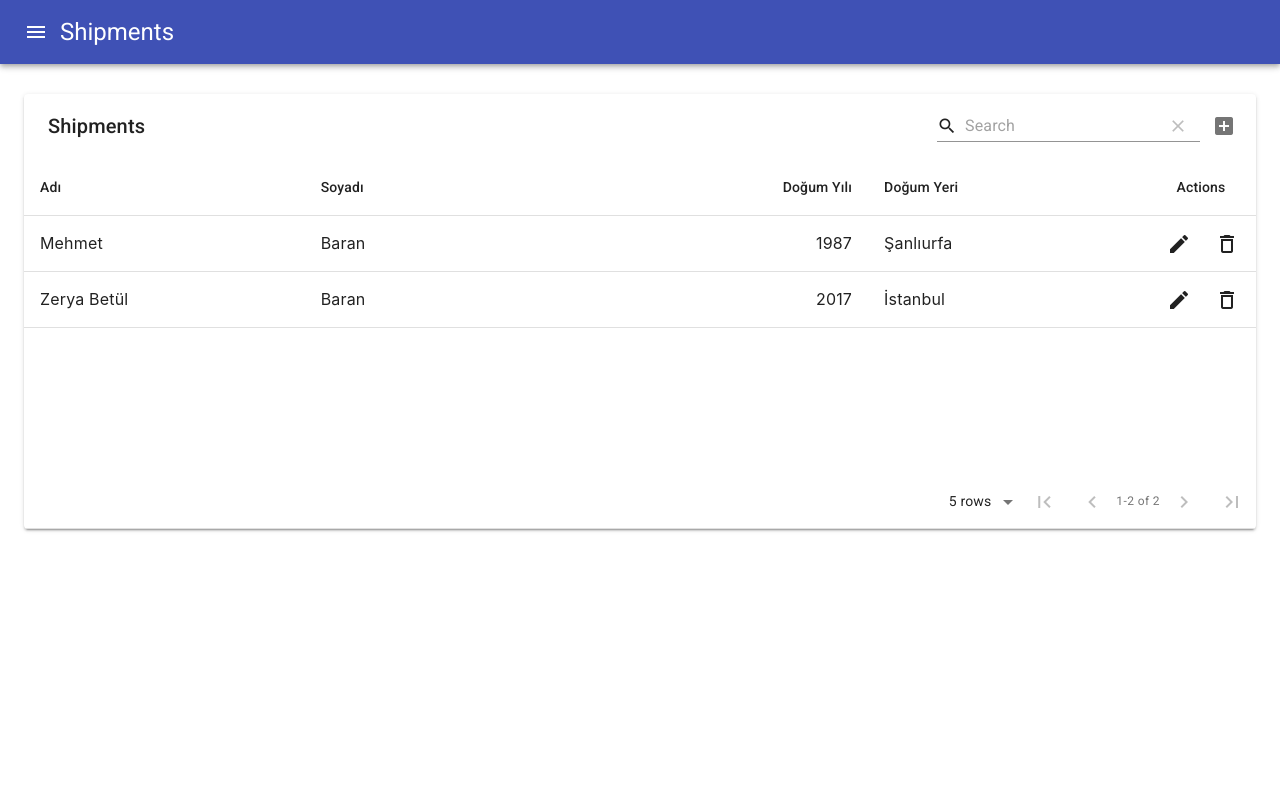
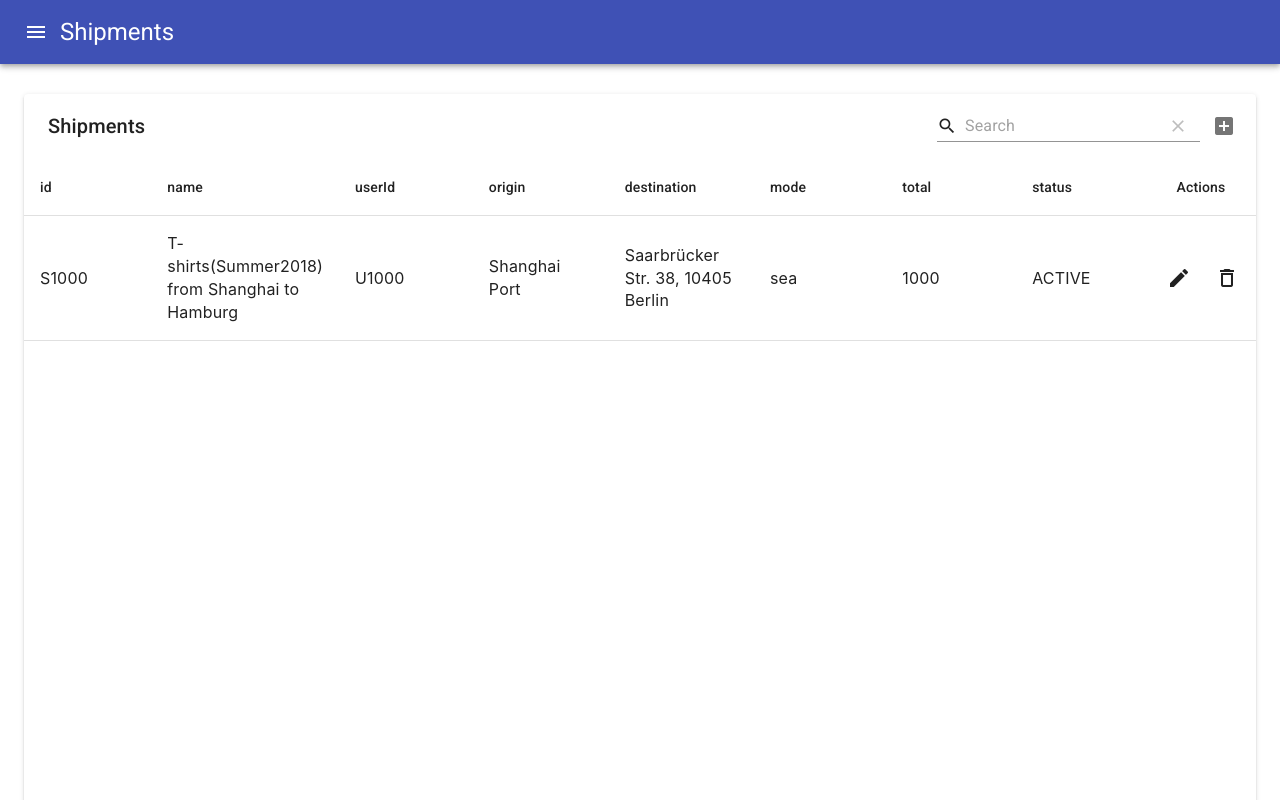
Before and after one commit to dhirajsriram/Blog, a React (Create React App) app: page / in a window 1280 px wide. Shown: the top 800 px of the page. Built offline with nearby package versions, Linux system fonts and the light colour scheme; no server answers.

Commit message:
Material table cahnges

```diff
--- a/package.json
+++ b/package.json
@@ -2,6 +2,7 @@
   "name": "shipments",
   "version": "0.1.0",
   "private": true,
+  "proxy":"http://localhost:3000/",
   "dependencies": {
     "@material-ui/core": "^4.3.2",
     "@material-ui/icons": "^4.2.1",
@@ -14,7 +15,7 @@
     "typescript": "^3.5.3"
   },
   "scripts": {
-    "start": "react-scripts start",
+    "start": "set PORT=3001 && react-scripts start",
     "build": "react-scripts build",
     "test": "react-scripts test",
     "eject": "react-scripts eject"
--- a/src/App.css
+++ b/src/App.css
@@ -1,3 +1,8 @@
 .main-container{
   margin-top:30px;
 }
+.MuiCircularProgress-root{
+  display: block !important;
+  margin: auto !important;
+  margin-top:10% !important
+}
--- a/src/App.tsx
+++ b/src/App.tsx
@@ -5,10 +5,10 @@ import { createMuiTheme } from '@material-ui/core/styles';
 import { ThemeProvider } from '@material-ui/styles';
 import Menu from './common/menu/menu';
 import { Container } from '@material-ui/core';
+import Loader from "./common/loader/loader"
 const Description = React.lazy(() => import('./pages/description'));
 const Listing = React.lazy(() => import('./pages/listing'));
 const FourZeroFour = React.lazy(() => import('./pages/fourzerofour'));
-
 const theme = createMuiTheme({
 	palette: {}
 });
@@ -26,7 +26,7 @@ class App extends Component <{}, AppState>{
 			<ThemeProvider theme={theme}>
 				<Menu />
 				<div className="main-container">
-					<React.Suspense fallback={<div>Loading...</div>}>
+					<React.Suspense fallback={<Loader/>}>
 						<Switch>
 							<Route exact path="/" render={(props:any) => <Container maxWidth="xl"><Listing {...props} /></Container>} />
 							<Route exact path="/:id" render={(props:any) => <Container maxWidth="xl"><Description {...props} /></Container>} />
--- /dev/null
+++ b/src/common/loader/loader.tsx
@@ -0,0 +1,21 @@
+import React from 'react';
+import { createStyles, Theme, makeStyles } from '@material-ui/core/styles';
+import CircularProgress from '@material-ui/core/CircularProgress';
+
+const useStyles = makeStyles((theme: Theme) =>
+  createStyles({
+    progress: {
+      margin: theme.spacing(2),
+    },
+  }),
+);
+
+export default function CircularIndeterminate() {
+  const classes = useStyles();
+
+  return (
+    <div className="loader">
+      <CircularProgress size={80} className={classes.progress} />
+      </div>
+  );
+}
--- a/src/common/menu/drawer.tsx
+++ b/src/common/menu/drawer.tsx
@@ -25,7 +25,7 @@ export default function TemporaryDrawer() {
     bottom: false,
     right: false,
   });
-  const toggleDrawer = (side:any, open:any) => (event: any) => {
+  const _toggleDrawer = (side:any, open:any) => (event: any) => {
     if (event.type === 'keydown' && (event.key === 'Tab' || event.key === 'Shift')) {
       return;
     }
@@ -35,15 +35,15 @@ export default function TemporaryDrawer() {
   return (
     <div>
       <IconButton
-						onClick={toggleDrawer('left', true)}
+						onClick={_toggleDrawer('left', true)}
 						edge="start"
 						color="inherit"
 						aria-label="Open drawer"
 					>
 						<MenuIcon />
 					</IconButton>
-      <Drawer open={state.left} onClose={toggleDrawer('left', false)} >
-      <Sidelist classes={classes} toggleDrawer={toggleDrawer} side="left"></Sidelist>
+      <Drawer open={state.left} onClose={_toggleDrawer('left', false)} >
+      <Sidelist classes={classes} toggleDrawer={_toggleDrawer} side="left"></Sidelist>
       </Drawer>
     </div>
   );
--- a/src/pages/listing.tsx
+++ b/src/pages/listing.tsx
@@ -1,4 +1,4 @@
-import React from 'react';
+import React, { useEffect } from 'react';
 import MaterialTable from 'material-table';
 
 interface description{
@@ -6,44 +6,48 @@ interface description{
 
 export default function MaterialTableDemo(props:description) {
   const [state, setState] = React.useState({
-    columns: [
-      { title: 'Name', field: 'name' },
-      { title: 'Surname', field: 'surname' },
-      { title: 'Birth Year', field: 'birthYear', type: 'numeric' },
-      {
-        title: 'Birth Place',
-        field: 'birthCity',
-        lookup: { 34: 'İstanbul', 63: 'Şanlıurfa' },
-      },
-    ],
     data: [
-      { name: 'Mehmet', surname: 'Baran', birthYear: 1987, birthCity: 63 },
-      {
-        name: 'Zerya Betül',
-        surname: 'Baran',
-        birthYear: 2017,
-        birthCity: 34,
-      },
+      { destination: "Saarbrücker Str. 38, 10405 Berlin",
+      id: "S1000",
+      mode: "sea",
+      name: "T-shirts(Summer2018) from Shanghai to Hamburg",
+      origin: "Shanghai Port",
+      status: "ACTIVE",
+      total: "1000",
+      type: "FCL",
+      userId: "U1000"},
     ],
   });
+
+  useEffect(()=>{
+    fetch('/shipments').then(function(response) {
+        return response.json();
+      }).then(function(json) {
+        let products = json;
+        setState({data :products})
+      }).catch(function(err) {
+        console.log('Fetch problem: ' + err.message);
+      });
+  },[])
 
   return (
     <div style={{ maxWidth: "100%" }}>
     <MaterialTable
       columns={[
-        { title: "Adı", field: "name" },
-        { title: "Soyadı", field: "surname" },
-        { title: "Doğum Yılı", field: "birthYear", type: "numeric" },
-        {
-          title: "Doğum Yeri",
-          field: "birthCity",
-          lookup: { 34: "İstanbul", 63: "Şanlıurfa" }
-        }
+        { title: "id", field: "id" },
+        { title: "name", field: "name" },
+        { title: "userId", field: "userId" },
+        { title: "origin", field: "origin" },
+        { title: "destination", field: "destination" },
+        { title: "mode", field: "mode" },
+        { title: "total", field: "total" },
+        { title: "status", field: "status" },
       ]}
       data={state.data}
       title="Shipments"
       options={{
-        actionsColumnIndex: -1
+        actionsColumnIndex: -1,
+        pageSize:20
       }}
       editable={{
         onRowAdd: newData =>
```
